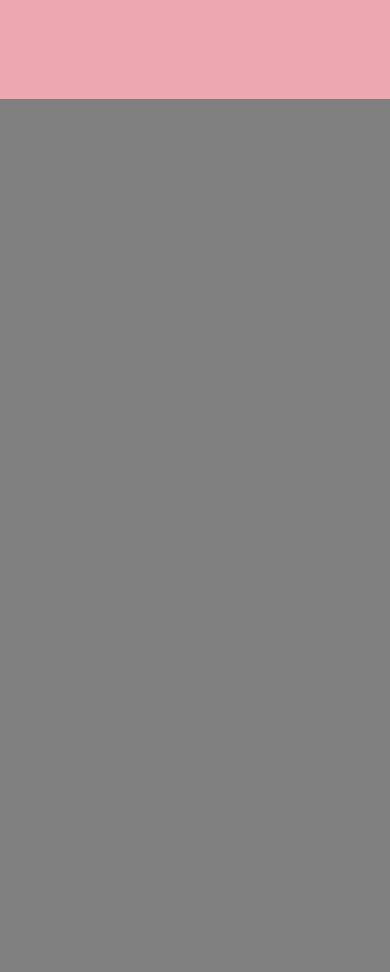
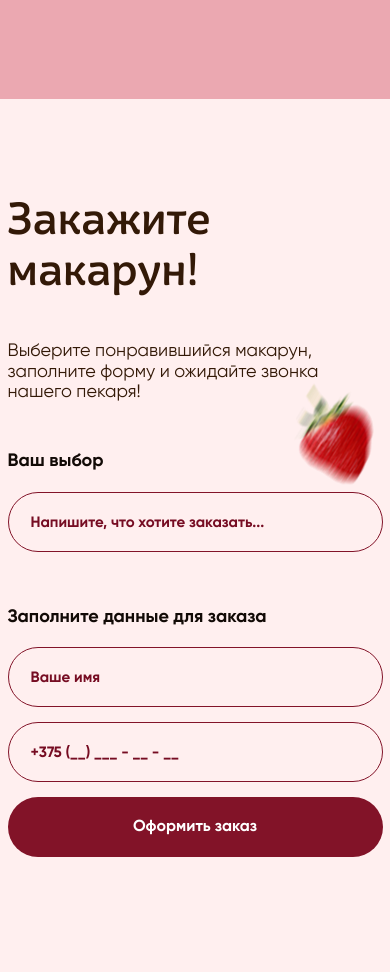
Before and after one commit to crossfire3001/responsive-macaroons, a plain HTML site: page index.html in a window 390 px wide. Shown: the part 3786-4758 px from the top of the page. Before the commit the page ends 3885 px from the top, so only its background shows below. Drawn offline with Linux system fonts and the light colour scheme.

Commit message:
order section ready

```diff
--- a/css/adaptive.css
+++ b/css/adaptive.css
@@ -29,7 +29,7 @@
         top: 75%;
     }
 
-    /*=============== MAIN ===============*/
+    /*=============== ABOUT ===============*/
     .about__container {
         padding-left: 15px;
         padding-right: 15px;
@@ -91,6 +91,59 @@
         justify-items: center;
         row-gap: 80px;
     }
+
+
+
+
+
+
+
+
+
+
+
+
+
+
+
+
+
+
+
+
+
+    /*=============== ORDER ===============*/
+    .order__container {
+        padding-left: 15px;
+        padding-right: 15px;
+        gap: 0;
+
+
+
+    }
+
+    .order__image {
+        order: 2;
+        position: relative;
+
+
+        max-width: 350px;
+        width: 100%; /* Make sure the image container takes full width */
+    }
+
+    .order__form {
+        order: 1;
+    }
+
+    .order__image-img {
+        position: absolute;
+
+        top: 45%;
+        left: -20px;
+
+        max-width: 100%; /* Adjust the image's maximum width */
+    }
+
 }
 
 @media screen and (max-width: 768px) {
@@ -120,7 +173,7 @@
         top: 100%;
     }
 
-    /*=============== MAIN ===============*/
+    /*=============== ABOUT ===============*/
     .about__container {
         grid-template-columns: repeat(auto-fit, minmax(400px, 1fr));
         text-align: center;
@@ -134,13 +187,53 @@
         max-width: 550px;
     }
 
-
     .about__image {
         order: 2;
     }
 
     .about__us {
         order: 3;
+    }
+
+    /*=============== ORDER ===============*/
+    .order__left-image-img {
+        top: 40%;
+        left: 45%;
+    }
+
+    .order__right-image-img {
+        top: 150px;
+        right: -60%;
+    }
+}
+
+@media screen and (max-width: 660px) {
+
+    /*=============== ORDER ===============*/
+    .order__container {
+        display: flex;
+        justify-content: center;
+    }
+
+    .order__image {
+        display: none;
+    }
+
+    .order__base-input {
+        width: 375px;
+    }
+
+    .order__btn {
+        width: 375px;
+    }
+
+    .order__left-image-img {
+        top: 120px;
+        left: 65%;
+    }
+
+    .order__right-image-img {
+        display: none;
     }
 }
 
@@ -271,14 +364,6 @@
         max-width: 346px;
     }
 
-  /*   .full-width {
-        margin-top: 20px;
-    }
-
- /*   .sub-grid {
-        gap: 40px;
-    } */
-
     .about__us {
         gap: 40px;
     }
@@ -298,4 +383,10 @@
         font-family: GilroyMedium, sans-serif;
         color: rgb(51, 25, 7);
     }
+
+    /*=============== ORDER ===============*/
+    .order__left-image-img {
+        top: 185px;
+        left: 75%;
+    }
 }
--- a/css/styles.css
+++ b/css/styles.css
@@ -58,6 +58,18 @@ li {
     color: rgb(255, 255, 255);
 }
 
+.base-input {
+    border-width: 1px;
+    border-style: solid;
+    background-color: rgb(255, 255, 255);
+    font-size: 18px;
+    color: rgb(119, 94, 49);
+    padding: 23px 22px 24px 22px;
+    outline: none;
+    border-color: rgb(130, 19, 40);
+    border-radius: 30px;
+
+}
 
 /*=============== HEADER & NAV ===============*/
 .header {
@@ -280,13 +292,6 @@ li {
     transition: all 0.5s ease;
 }
 
-/*.about__container {
-    display: grid;
-    grid-template-columns: 1fr 1fr;
-    grid-template-rows: 1fr 1fr;
-    grid-gap: 0 150px;
-} */
-
 .about__title {
     font-size: 45px;
     font-family: Tavolga, sans-serif;
@@ -371,3 +376,101 @@ li {
     align-items: center;
     justify-content: center;
 }
+
+/*=============== ORDER ===============*/
+.order {
+    padding: 98px 0 120px 0;
+    background-color: #ffefef;
+}
+
+.order__container {
+    display: flex;
+    gap: 162px;
+    position: relative;
+}
+
+.order__image {
+    display: flex;
+    align-items: flex-end;
+    position: relative;
+}
+
+.order__image-img {
+    max-width: 408px;
+}
+
+.order__block {
+    display: flex;
+    flex-direction: column;
+    max-width: 406px;
+    position: relative;
+}
+
+.order__text-title {
+    font-size: 45px;
+    font-family: Tavolga, sans-serif;
+    color: rgb(51, 25, 7);
+    margin-bottom: 41px;
+}
+
+.order__text-message {
+    font-size: 18px;
+    font-family: GilroyRegular, sans-serif;
+    color: rgb(51, 25, 7);
+    margin-bottom: 8px;
+}
+
+.order__desc {
+    margin-top: 40px;
+    font-size: 18px;
+    font-family: GilroyBold, sans-serif;
+    color: rgb(18, 10, 6);
+    margin-bottom: 20px;
+}
+
+.order__form {
+    display: flex;
+    flex-direction: column;
+}
+
+.order__base-input {
+    margin-bottom: 15px;
+    width: 295px;
+    height: 60px;
+    background-color: transparent;
+}
+
+.order__base-input::placeholder {
+    font-size: 15px;
+    font-family: GilroyBold, sans-serif;
+    color: rgb(118, 12, 34);
+}
+
+.order__btn {
+    width: 295px;
+    height: 60px;
+}
+
+.order__left-image-img {
+    position: absolute;
+    top: 90px;
+    animation: moveUpDown 3s 0s infinite alternate;
+}
+
+.order__right-image-img {
+    width: 50px;
+    position: absolute;
+    bottom: 80px;
+    right: 10px;
+    animation-delay: 0.5s;
+    animation: moveUpDown 3s 0.5s infinite alternate;
+}
+
+@keyframes moveUpDown {
+    0% {
+        transform: translateY(-10px);
+    }
+    100% {
+        transform: translateY(10px);
+    }
+}
--- a/index.html
+++ b/index.html
@@ -174,26 +174,49 @@
     </div>
 </section>
 
+<!--==================== ORDER ====================-->
+<section class="order">
+    <div class="container order__container">
+        <img src="images/strawberry-left.png" alt="strawberry" class="order__left-image-img">
+        <div class="order__image">
+            <img src="images/order-image.png" alt="order image" class="order__image-img">
+        </div>
+        <div class="order__block">
+            <img src="images/strawberry-right.png" alt="strawberry" class="order__right-image-img">
+            <div class="order__text">
+                <div class="order__text-title">Закажите макарун!</div>
+                <div class="order__text-message">
+                    Выберите понравившийся макарун, заполните форму и ожидайте звонка нашего пекаря!
+                </div>
+            </div>
+            <div class="order__form">
+                <span class="order__desc">Ваш выбор</span>
+                <input type="text" class="base-input order__base-input" placeholder="Напишите, что хотите заказать...">
+                <span class="order__desc">Заполните данные для заказа</span>
+                <input type="text" class="base-input order__base-input" placeholder="Ваше имя">
+                <input type="text" class="base-input order__base-input" placeholder="+375 (__) ___ - __ - __">
+                <button class="btn order__btn">Оформить заказ</button>
+            </div>
+        </div>
+    </div>
+</section>
 
-
-
-
-
-
-
-
-
-
-
-
-
-
-
-
-
-
-
-
+<!--==================== FOOTER ====================-->
+<footer class="footer">
+    <div class="container footer__container">
+        <div class="footer__info">
+            <a href="#" class="logo footer__logo">
+                <img src="images/logo.png" alt="logo" class="logo__img">
+            </a>
+            <div class="footer__rights">Все права защищены, 2020</div>
+        </div>
+        <div class="footer__socials">
+            <img src="images/instagram.png" alt="instagram" class="footer__image-img">
+            <div class="footer__instagram">Мы в Instagram</div>
+        </div>
+        <div class="footer__contacts">+375 (29) 368-98-68</div>
+    </div>
+</footer>
 
 <!--=============== BURGER MENU JS ===============-->
 <script>
```
Also changed, not shown: images/instagram.png (added), images/order-image.png (added), images/strawberry-left.png (added), images/strawberry-right.png (added).
